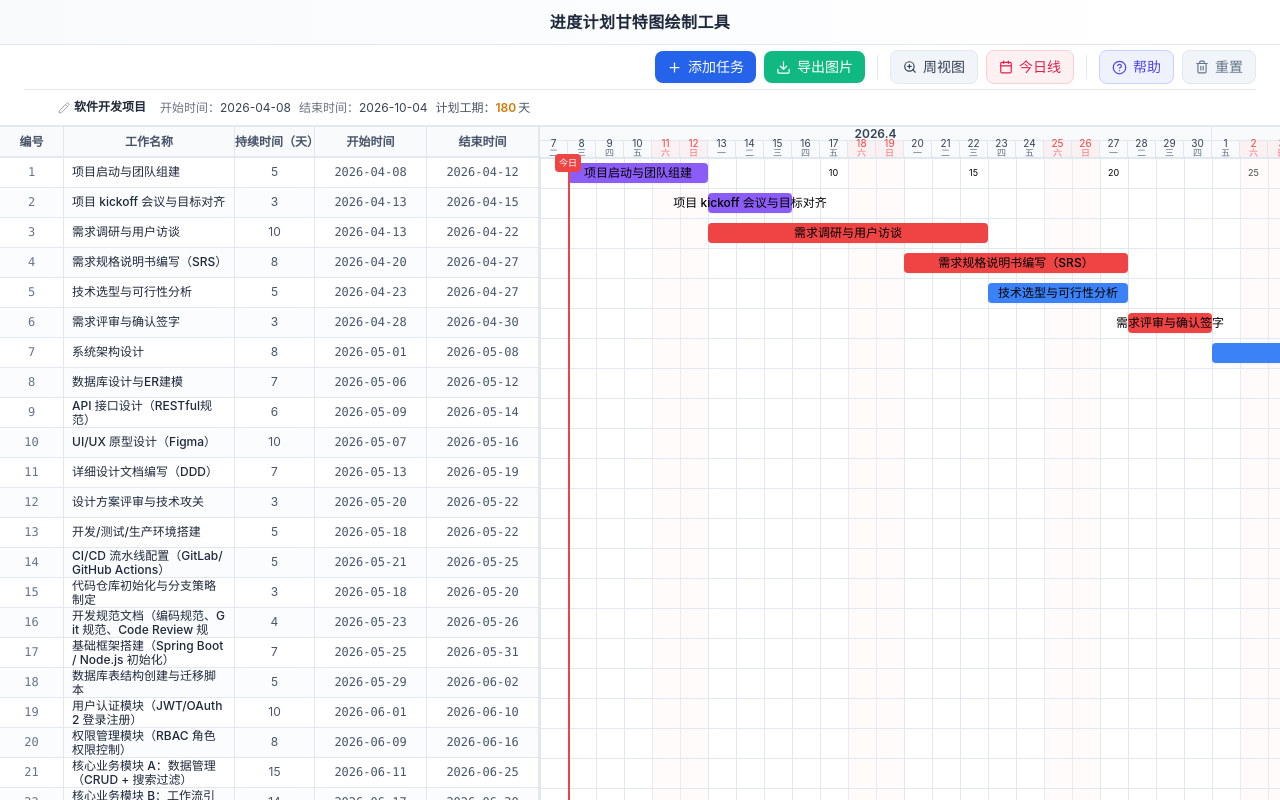
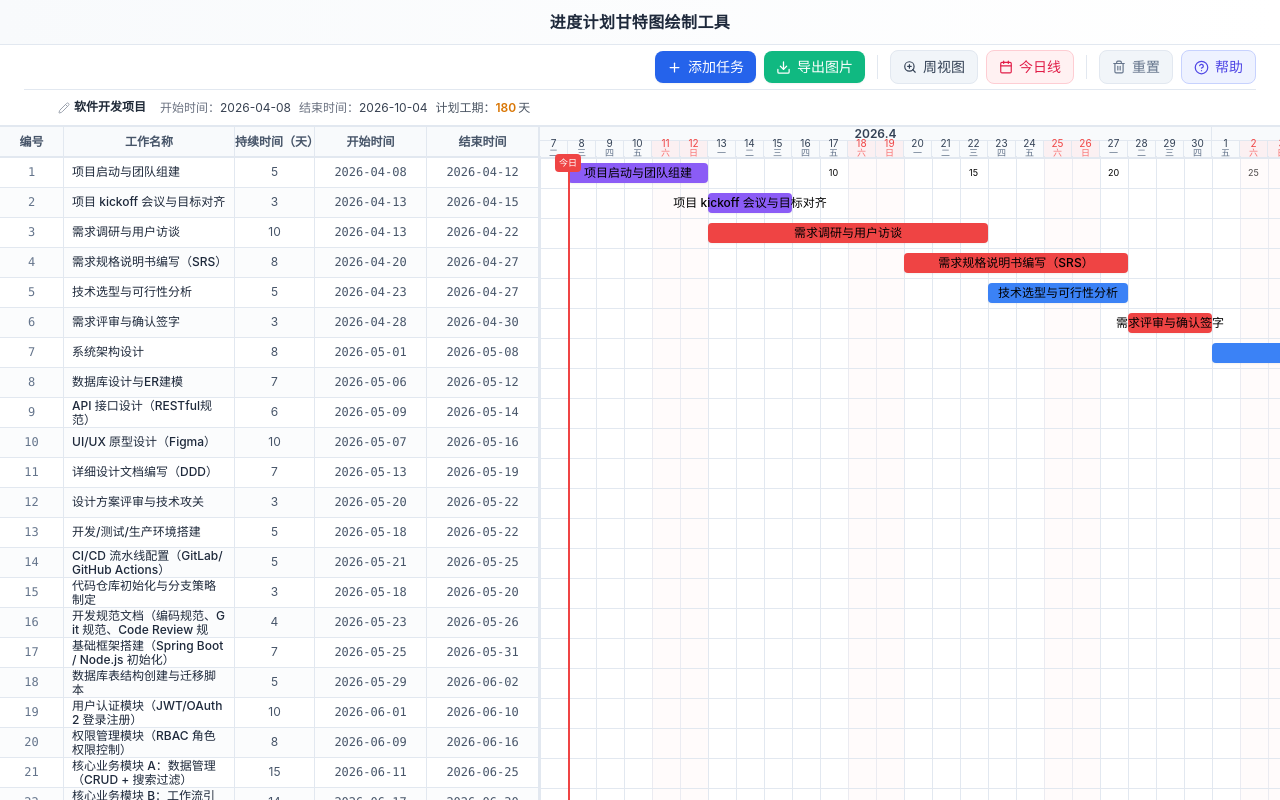
Before and after one commit to Dtianchen/gantt-chart-drawing-tool, a React (Vite) app: page / in a window 1280 px wide. Shown: the top 800 px of the page. Built offline with nearby package versions, Linux system fonts and the light colour scheme; the HTML template or start-up script is replaced by a standard one.

Commit message:
fix: 调整工具栏按钮顺序，帮助始终在最后

```diff
--- a/src/components/Toolbar/index.tsx
+++ b/src/components/Toolbar/index.tsx
@@ -94,15 +94,6 @@ export default function Toolbar({
 
       <div className="w-px h-6 bg-slate-200 mx-1" />
 
-      <button
-        onClick={onShowHelp}
-        className={`${btnBase} bg-indigo-50 hover:bg-indigo-100 text-indigo-600 border border-indigo-200 hover:border-indigo-300`}
-        title="帮助"
-      >
-        <HelpCircle size={15} />
-        帮助
-      </button>
-
       {onReset && (
         <button
           onClick={() => {
@@ -117,6 +108,15 @@ export default function Toolbar({
           重置
         </button>
       )}
+
+      <button
+        onClick={onShowHelp}
+        className={`${btnBase} bg-indigo-50 hover:bg-indigo-100 text-indigo-600 border border-indigo-200 hover:border-indigo-300`}
+        title="帮助"
+      >
+        <HelpCircle size={15} />
+        帮助
+      </button>
     </div>
   )
 }
```
